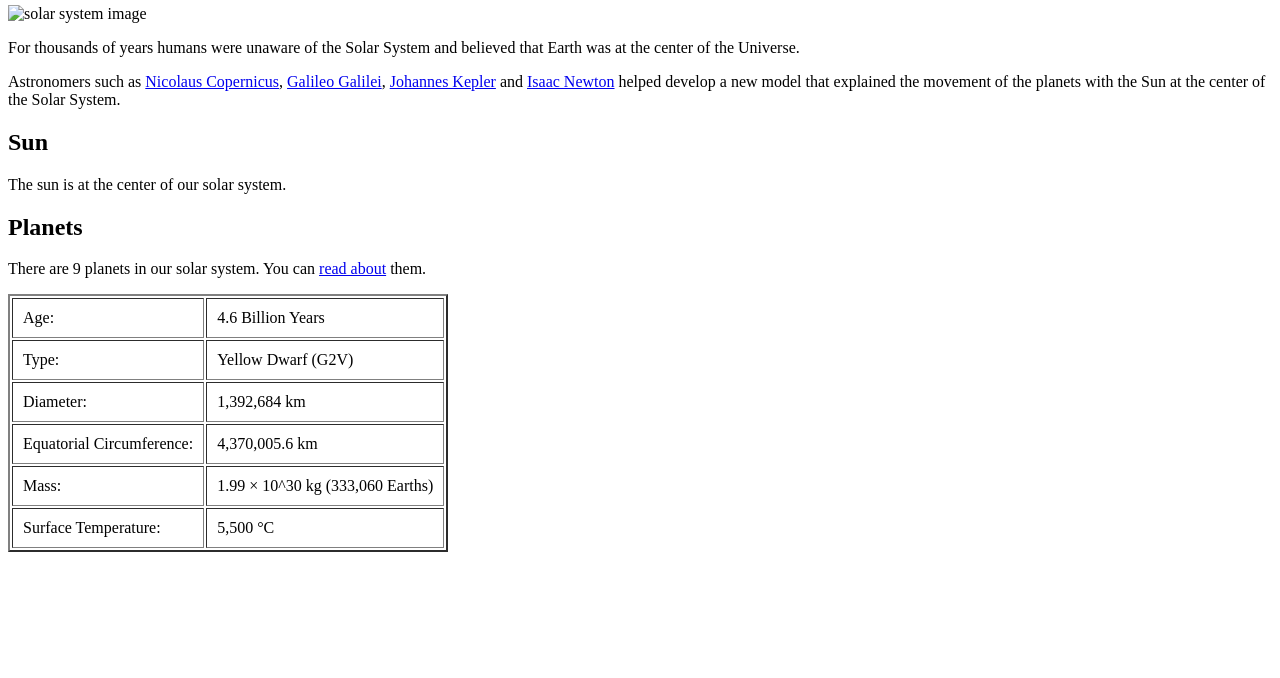
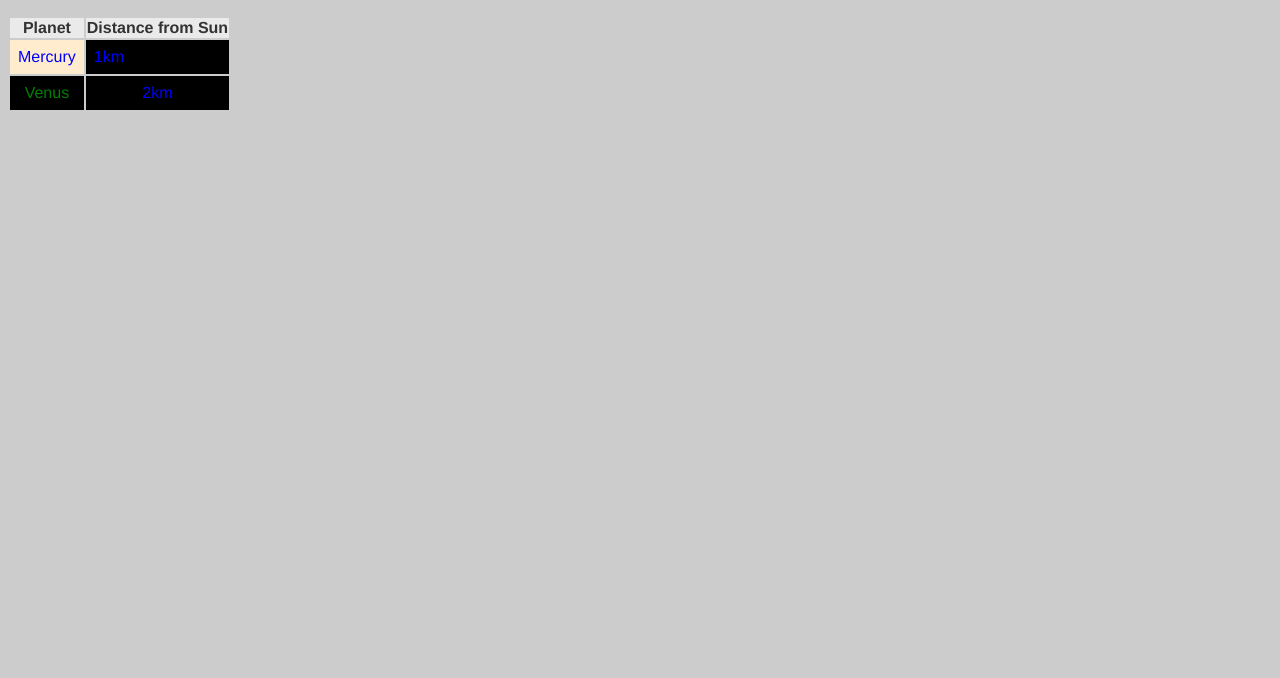
Before and after one commit to rachelkanter/ist263-kanter, a plain HTML site: page labs/solar-system.html in a window 1280 px wide. Shown: the part 122-800 px from the top of the page. Drawn offline with Linux system fonts and the light colour scheme.

Commit message:
Add files via upload

```diff
--- a/labs/solar-system.html
+++ b/labs/solar-system.html
@@ -1,87 +1,69 @@
 <!DOCTYPE html>
 <html lang="en">
+
 <head>
     <meta charset="UTF-8">
     <meta name="viewport" content="width=device-width, initial-scale=1.0">
     <meta http-equiv="X-UA-Compatible" content="ie=edge">
-    <title>Solar Systems</title>
+    <!--  CSS link here -->
+    <link rel="stylesheet" type="text/css" href="style.css"/>
+    <title>Solar System</title>
+
     <!--
-        1. There is one error in the 'head' block. Update it.
-        Hint: View this page in a browser and look closely at the page title in the browser
+        ToDo: Link to the external style.css file
     -->
+    <style>
+        td{background-color: #000;}
+    </style>
 </head>
+
+
 <body>
     <main>
-        <h1>Our Solar System</h1>
-        <h2>The Solar System formed around 4.6 billion years ago.</h2>
-        <!--
-            2. Add an img tag to include the image solar-system.jpg below the heading
-        -->
-        <img src="./solar-system.jpg" alt="solar system image" />
+        <header>
+            <!--
+                ToDo: Add CSS to Set the heading color to orange, and align it to center
+            -->
+            <h1 class="orange">The Solar System formed around 4.6 billion years ago.</h1>
+        </header>
+
         <p>
             For thousands of years humans were unaware of the Solar System and believed that Earth was at the center of
             the Universe.
         </p>
-        <p>
+
+        <!--
+                ToDo: Add CSS to style the table header row with background color of #eaeaea, and set font color #333
+            -->
+        <table>
+            <thead>
+                <tr>
+                    <th>Planet</th>
+                    <th>Distance from Sun</th>
+                </tr>
+            </thead>
             <!--
-                3. Link the astronomers name to their respective wikipedia pages. Make the links open in a new tab
+                ToDo: Add CSS to style the table body. Pick complementing background color and text.
             -->
-            Astronomers such as <a href="https://en.wikipedia.org/wiki/Nicolaus_Copernicus" target="_blank">Nicolaus Copernicus</a>, <a href="https://en.wikipedia.org/wiki/Galileo_Galilei" target="_blank">Galileo Galilei</a>, <a href="https://en.wikipedia.org/wiki/Johannes_Kepler" target="blank">Johannes Kepler</a> and <a href="https://en.wikipedia.org/wiki/Isaac_Newton" target="blank">Isaac Newton</a> helped develop a new model that explained the movement of the planets with the Sun at the center of the Solar System.
-        </p>
-        <h2>Sun</h2>
-        <p>The sun is at the center of our solar system.</p>
-            <!--
-                4.Add a table to display this information in a HTML table
+            <tbody>
+                <tr>
+                    <td style="background-color: blanchedalmond;">
+                        <!--
+                            ToDo: Set the planet name size to 16px, and set color to blue
+                        -->
+                        Mercury
+                    </td>
+                    <td>1km</td>
+                </tr>
+                <tr class="orange">
+                    <td class="green">
+                        Venus
+                    </td>
+                    <td>2km</td>
+                </tr>
+            </tbody>
+        </table>
+    </main>
+</body>
 
-                Age:	4.6 Billion Years
-                Type:	Yellow Dwarf (G2V)
-                Diameter:	1,392,684 km
-                Equatorial Circumference	4,370,005.6 km
-                Mass:	1.99 × 10^30 kg (333,060 Earths)
-                Surface Temperature:	5,500 °C
-            -->
-        <section>
-            <h2>Planets</h2>
-        <!-- 5. Link to the planets html page-->
-            <p>There are 9 planets in our solar system. You can <a href="../IST 263/week-3-01-lab/planets.html">read about</a> them.</p>
-        </section>
-    </main>
-    <aside>
-        <table border="2" cellpadding="10">
-            <tr>
-                 <td>Age:</td>
-                 <td>4.6 Billion Years</td>
-             </tr>
-             <tr>
-                 <td>Type:</td>
-                 <td>Yellow Dwarf (G2V)</td>
-             </tr>
-             <tr>
-                 <td>Diameter:</td>
-                 <td>1,392,684 km</td>
-             </tr>
-             <tr>
-                 <td>Equatorial Circumference:</td>
-                 <td>4,370,005.6 km</td>
-             </tr>
-             <tr>
-                 <td>Mass:</td>
-                 <td>1.99 × 10^30 kg (333,060 Earths)</td>
-             </tr>
-             <tr>
-                 <td>Surface Temperature:</td>
-                 <td>5,500 °C</td>
-             </tr>
-         </table>
-    </aside>
-    <!--
-        6. There are at least 3 more errors on this page that need to be fixed
-            Look for
-            -tags that are not closed
-            -are heading tags used in a semantically correct manner
-            -should you add any new tags to better organize the page
-
-        7. There is one more 'issue' on this page...more like an issue with the file name. Can you spot and fix it?
-        -->
-</body>
 </html>
--- /dev/null
+++ b/labs/style.css
@@ -0,0 +1,44 @@
+body {
+    background-color: #ccc;
+    font-family: "Franklin Gothic Medium", "Arial Narrow", Arial, sans-serif;
+}
+h1 {
+    font-size: 28px;
+}
+h1.orange, tr.orange {
+    /* your properties here */
+    color: orangered;
+    font-size: 42px;
+    text-align: center;
+}
+thead {
+    /* your properties here */
+    background-color: #eaeaea;
+    color: #333;
+}
+
+tbody {
+    background-color: #fff;
+    color: #666;
+}
+
+td {
+    font-size: 16px;
+    color: blue;
+    padding: .5em;
+}
+td.green {
+    font-size: 16px;
+    color: green;
+    padding: .5em;
+}
+
+
+/*
+  Quick Lookup Guide
+- Change font color     => color: red;
+- Change font size      => font-size: 15px;
+- Text align            => text-align: center
+- Background color      => background-color: blue
+- Select table header row as table>thead>tr { your properties go here }
+*/
```
